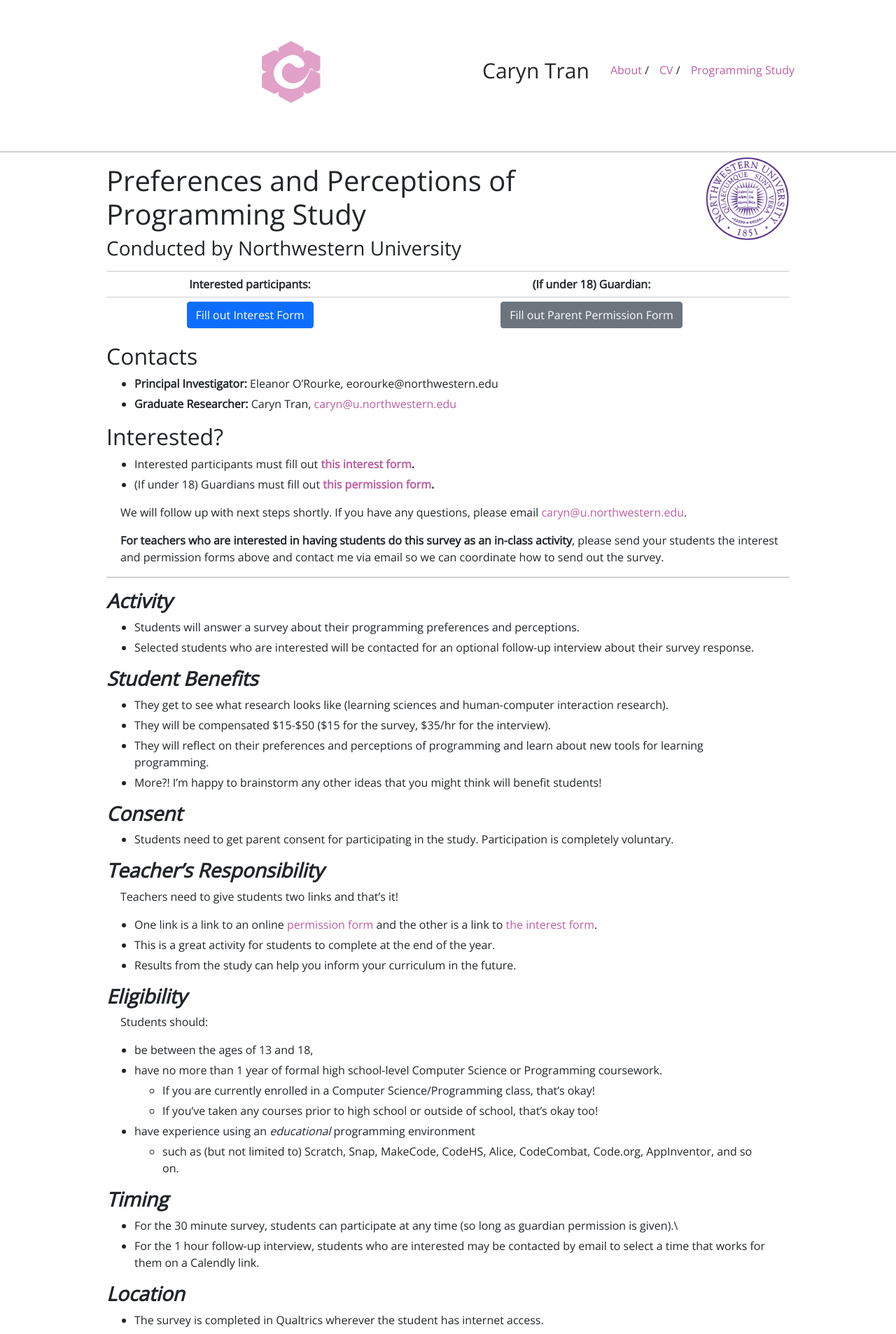
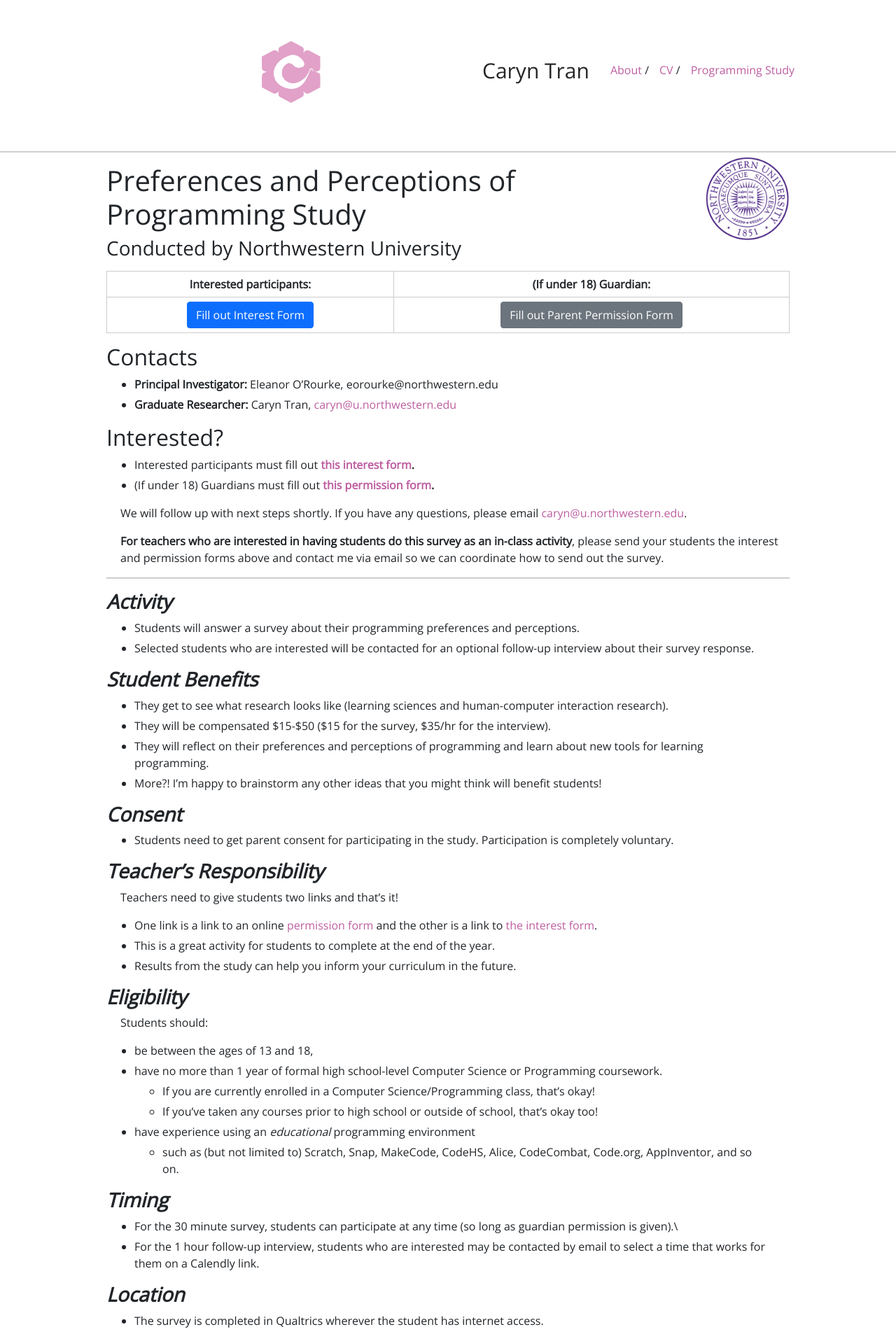
Before and after one commit to carynbear/carynbear.github.io, a Jekyll site: the page built from programmingstudy.md, in a window 1280 px wide. Shown: the top 1906 px of the page at 70% size. Built offline with Jekyll 4.4.1, drawn with Linux system fonts in a browser that asks for light colours.

Commit message:
Update tables.scss

```diff
--- a/_sass/tables.scss
+++ b/_sass/tables.scss
@@ -15,13 +15,13 @@ table tr:nth-child(2n) {
 }
 table tr th {
     font-weight: bold;
-    border: 0px solid #cccccc;
+    border: 1px solid #cccccc;
     text-align: left;
     margin: 0;
     padding: 6px 13px;
 }
 table tr td {
-    border: 0px solid #cccccc;
+    border: 1px solid #cccccc;
     text-align: left;
     margin: 0;
     padding: 6px 13px;
```
